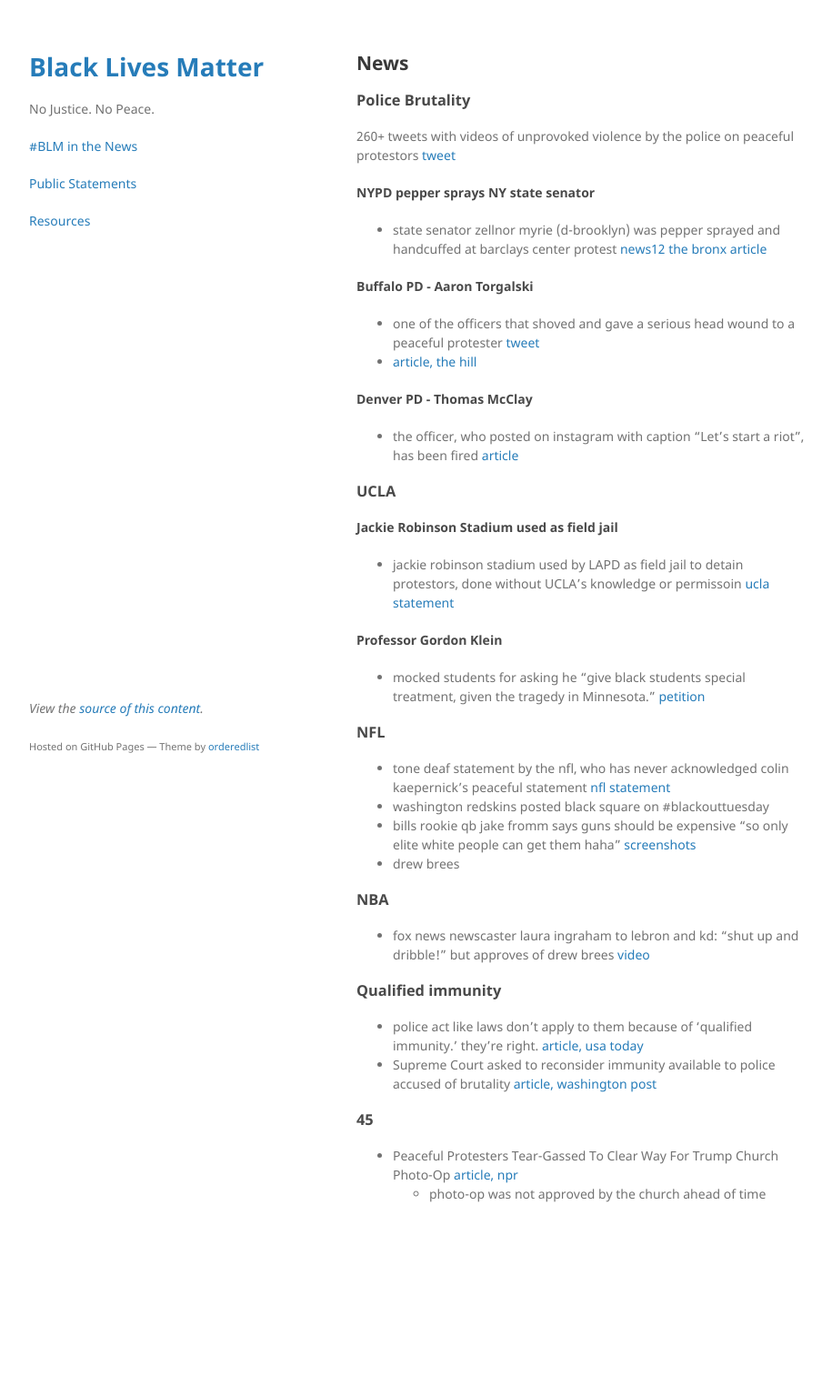
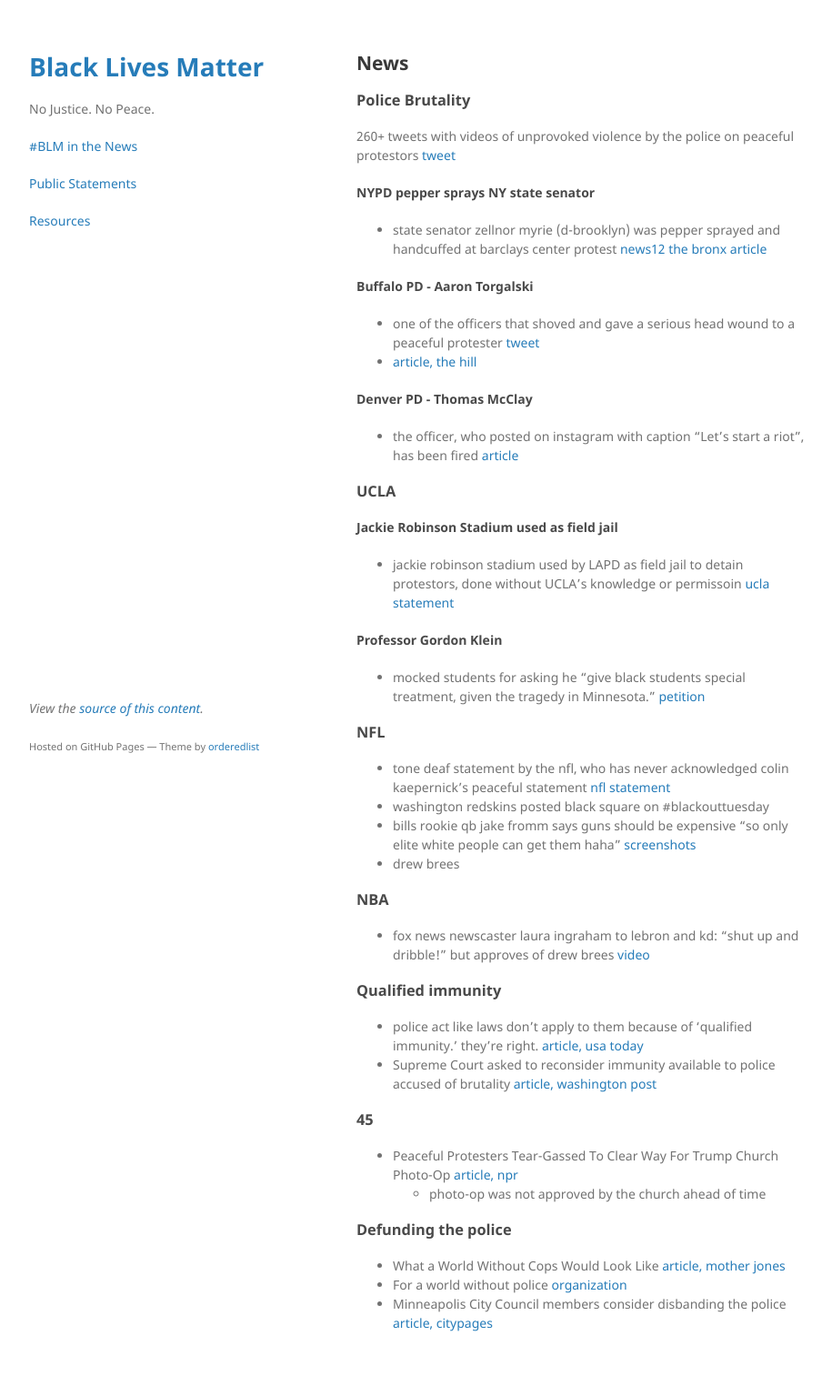
Before and after one commit to nojusticenopeace/nojusticenopeace.github.io, a Jekyll site: the page built from news.md, in a window 1280 px wide. Shown: the whole page at 91% size, without its empty margins (178-1093 px from the left). Built offline with Jekyll 4.4.1, drawn with Linux system fonts in a browser that asks for light colours; before the commit the page ends 1393 px from its top, so only the background shows below that.

Commit message:
Update news.md

```diff
--- a/news.md
+++ b/news.md
@@ -47,3 +47,8 @@ layout: default
 ### 45
 - Peaceful Protesters Tear-Gassed To Clear Way For Trump Church Photo-Op [article, npr](https://www.npr.org/2020/06/01/867532070/trumps-unannounced-church-visit-angers-church-officials?)
   - photo-op was not approved by the church ahead of time
+
+### Defunding the police
+- What a World Without Cops Would Look Like [article, mother jones](https://www.motherjones.com/crime-justice/2020/06/police-abolition-george-floyd/)
+- For a world without police [organization](http://aworldwithoutpolice.org/)
+- Minneapolis City Council members consider disbanding the police [article, citypages](http://www.citypages.com/news/minneapolis-city-council-members-consider-disbanding-the-police/570993291)
```
